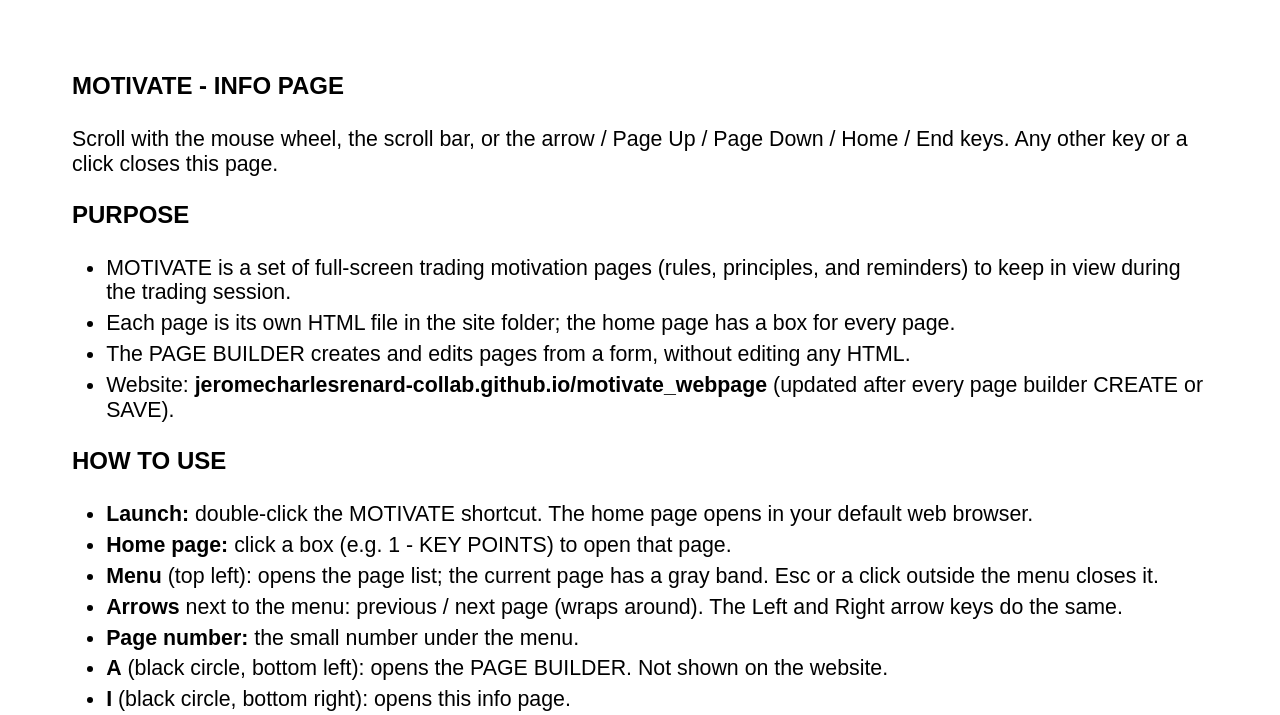
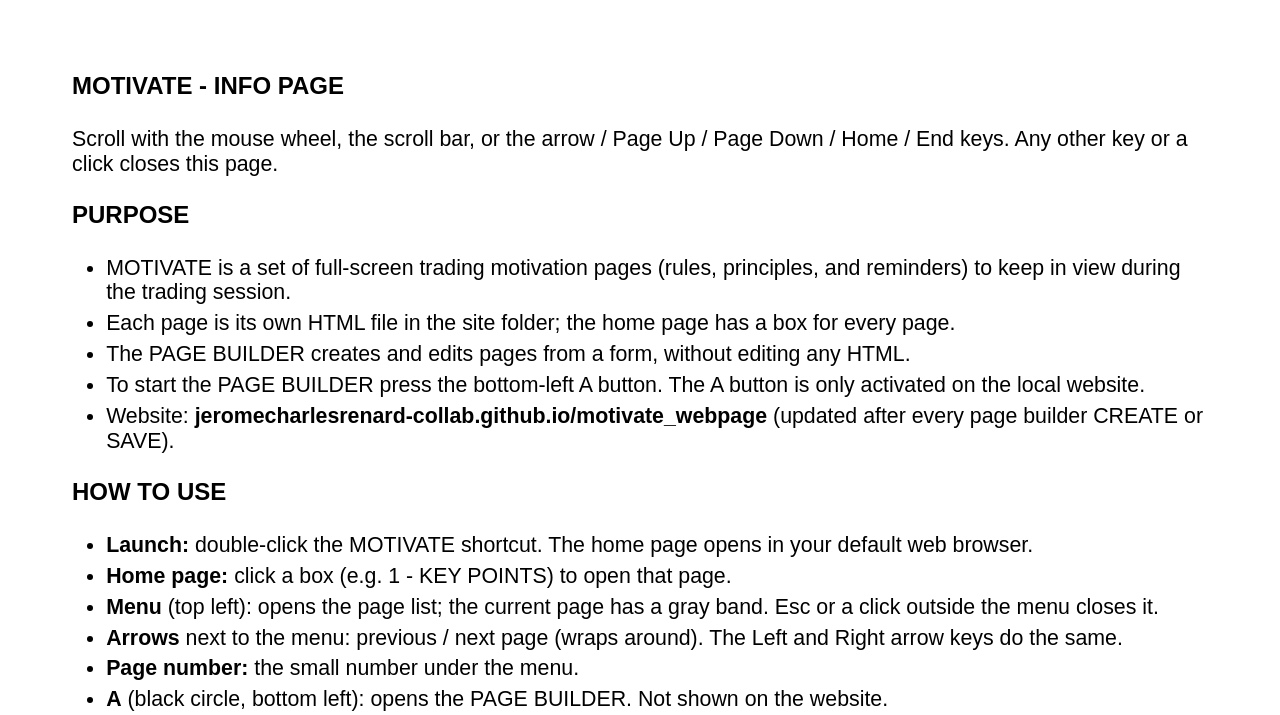
Before and after one commit to jeromecharlesrenard-collab/motivate_webpage, a plain HTML site: page site/info.html in a window 1280 px wide. Shown: the top 715 px of the page. Drawn offline with Linux system fonts and the light colour scheme.

Commit message:
Info page: rebuilt from MOTIVATE_info_page.docx

```diff
--- a/site/info.html
+++ b/site/info.html
@@ -41,6 +41,7 @@
             <li>MOTIVATE is a set of full-screen trading motivation pages (rules, principles, and reminders) to keep in view during the trading session.</li>
             <li>Each page is its own HTML file in the site folder; the home page has a box for every page.</li>
             <li>The PAGE BUILDER creates and edits pages from a form, without editing any HTML.</li>
+            <li>To start the PAGE BUILDER press the bottom-left A button. The A button is only activated on the local website.</li>
             <li>Website: <strong>jeromecharlesrenard-collab.github.io/motivate_webpage</strong> (updated after every page builder CREATE or SAVE).</li>
         </ul>
         <h2>HOW TO USE</h2>
```
Also changed, not shown: 1 other file.
